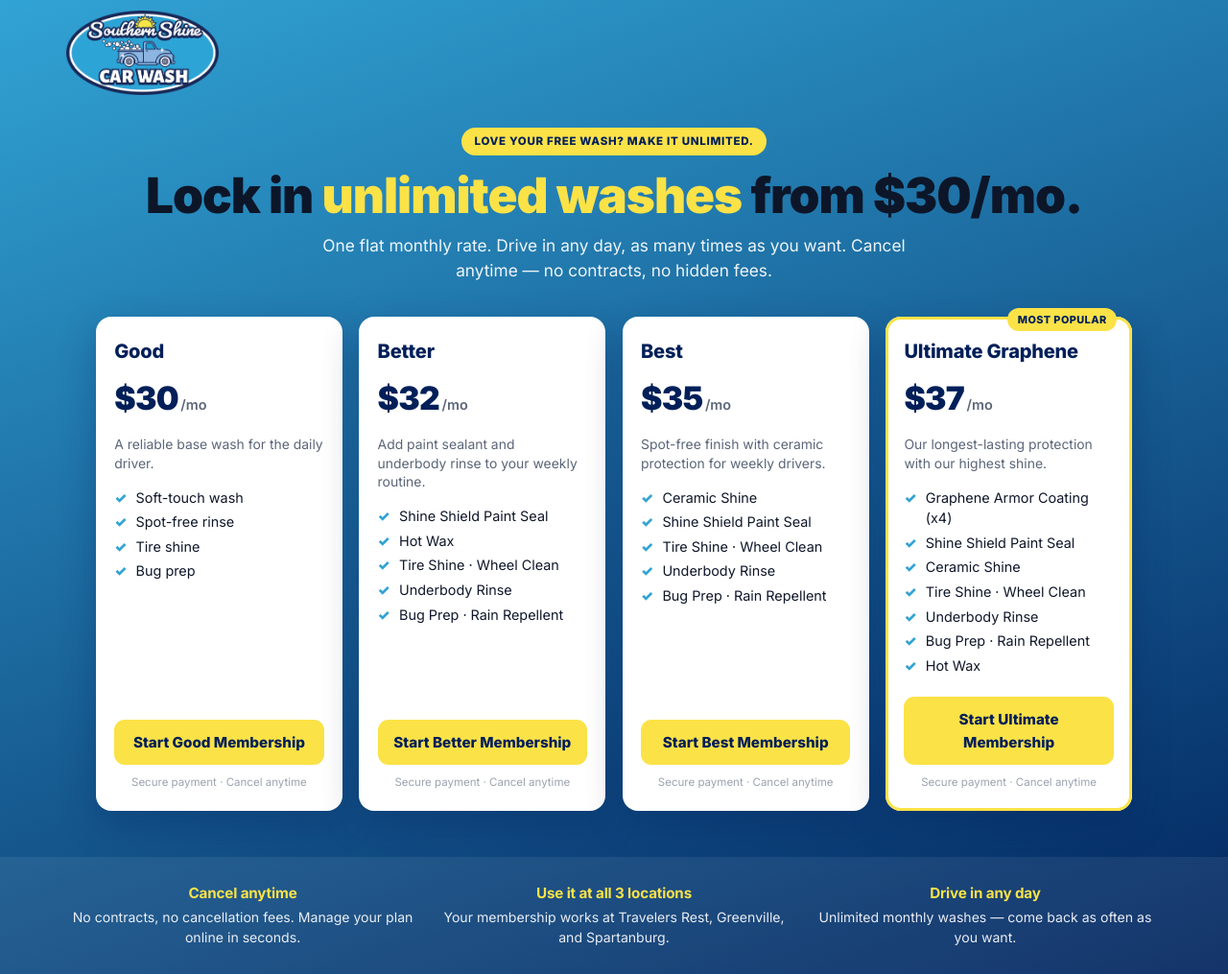
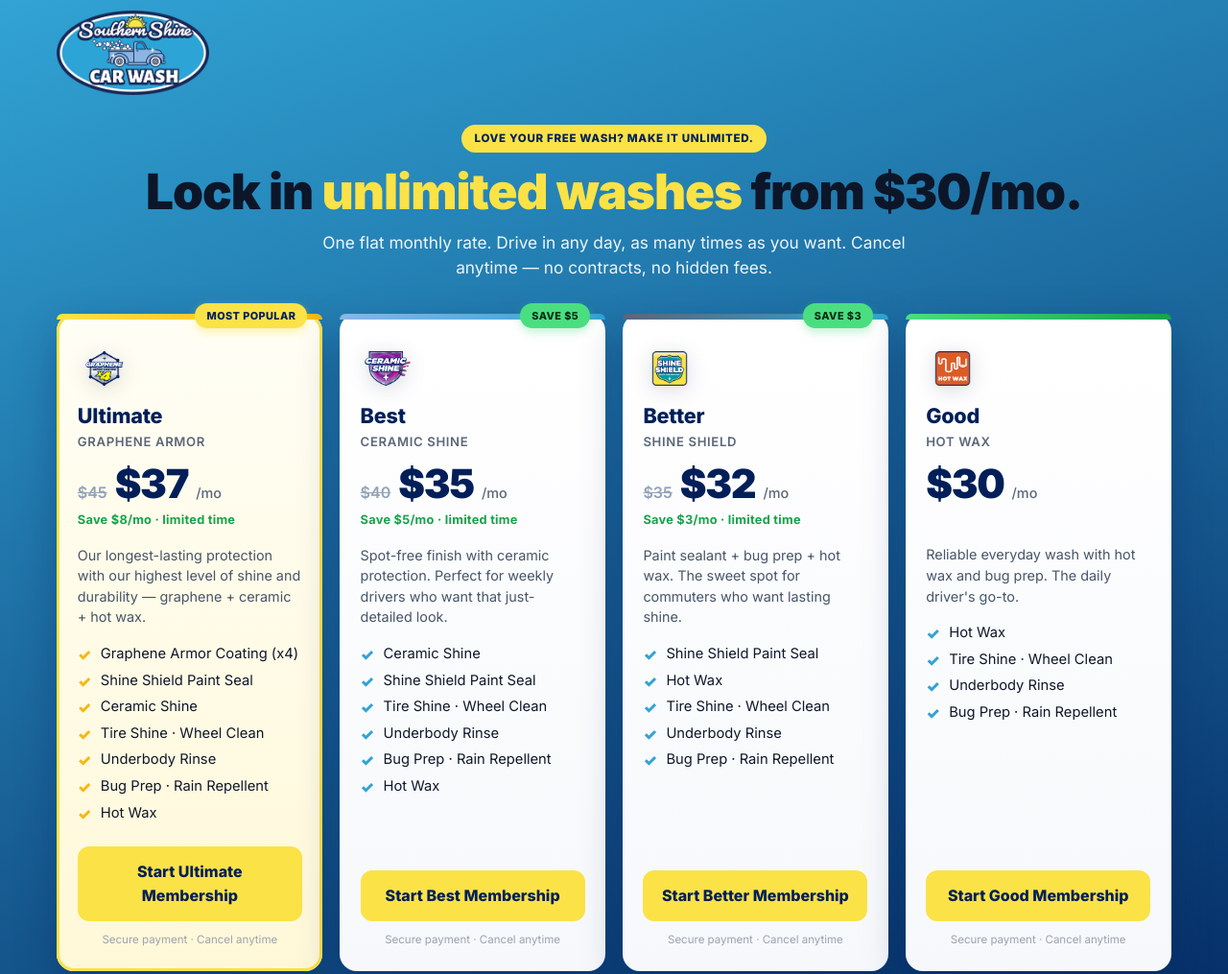
Before and after one commit to carwashqueenai-source/southern-shine-freewash, a plain HTML site: page membership.html in a window 1280 px wide. Shown: the top 1015 px of the page at 96% size. Drawn offline with Linux system fonts and the light colour scheme.

Commit message:
ui(membership): polish cards + reorder Ultimate→cheapest + wire real SKUs
Per user 2026-05-27: cards looked bare, want them visually richer.

Changes:
- Reordered cards so most expensive is LEFT, cheapest is RIGHT:
    BENTON/SPAR: Ultimate $37 → Best $35 → Better $32 → Good $30
    Greenville:  Ultimate $37 → Best $35 → Good $30 → Basic $25
- Added tier icons (graphene / ceramic / shine-shield / hot-wax) to each card
  — copied from the Pollen landing repo's images/ folder.
- Gradient color band at top of each card per tier (yellow=Ultimate,
  blue=Best, navy-gradient=Better, green=Good, gray=Basic).
- "Save $X/mo · limited time" line under price for the discounted tiers.
- Strikethrough "was $XX" next to current price for the -off variants.
- Larger price typography (2.6rem) for visual weight.
- Subtle hover lift + shadow growth on cards.
- "Most Popular" yellow badge on Ultimate (with yellow outline).
- "Save $X" green badge on Best + Better.
- "Greenville" blue badge on Basic (since it's location-restricted).
- Per-card headline subtitle ("Graphene Armor", "Ceramic Shine", etc).
- Richer per-card "who this is for" descriptions.

Wired the real Sonny's SKUs that user provided (backend slugs):
  ultimate-off, best-off, better-off, good, basic
JS click handler now passes data-plan-slug directly to backend
(no transformation) — backend has the matching entries in PLAN_CATALOG
(commit 786f46b on southern-shine repo).

```diff
--- a/membership.html
+++ b/membership.html
@@ -4,14 +4,14 @@
 <meta charset="utf-8" />
 <meta name="viewport" content="width=device-width, initial-scale=1" />
 <title>Lock in Unlimited Washes | Southern Shine Express Car Wash</title>
-<meta name="description" content="Your free wash is on its way. Lock in unlimited washes at our normal monthly rate — Ultimate, Best, Better, or Good. Cancel anytime." />
+<meta name="description" content="Your free wash is on its way. Lock in unlimited washes — Ultimate $37, Best $35, Better $32, or Good $30/mo. Cancel anytime." />
 <meta name="color-scheme" content="light" />
 <link rel="preconnect" href="https://fonts.googleapis.com" />
 <link rel="preconnect" href="https://fonts.gstatic.com" crossorigin />
 <link rel="stylesheet" href="https://fonts.googleapis.com/css2?family=Inter:wght@400;500;600;700;800;900&display=swap" />
 <link rel="stylesheet" href="style.css" />
 
-<!-- Tracking config (same as Free Wash page) -->
+<!-- Tracking config -->
 <script>
 window.SS_TRACKING_CONFIG = {
   ENABLED: true,
@@ -19,8 +19,6 @@
   GOOGLE_ADS_TAG_ID: "AW-18036476522",
 };
 </script>
-
-<!-- Meta Pixel -->
 <script>
 (function(){
   if (!window.SS_TRACKING_CONFIG || !window.SS_TRACKING_CONFIG.ENABLED) return;
@@ -33,13 +31,10 @@
   fbq('track', 'PageView');
 })();
 </script>
-
-<!-- Google gtag -->
 <script>
 (function(){
   if (!window.SS_TRACKING_CONFIG || !window.SS_TRACKING_CONFIG.ENABLED) return;
-  var s = document.createElement('script');
-  s.async = true;
+  var s = document.createElement('script'); s.async = true;
   s.src = 'https://www.googletagmanager.com/gtag/js?id=' + window.SS_TRACKING_CONFIG.GOOGLE_ADS_TAG_ID;
   document.head.appendChild(s);
   window.dataLayer = window.dataLayer || [];
@@ -50,13 +45,11 @@
 </script>
 
 <style>
-/* ── Membership page styling (matches Free Wash brand) ── */
 html, body { margin: 0; padding: 0; }
 body {
   background: linear-gradient(160deg, #31a3d4 0%, #001f59 100%);
   font-family: "Inter", -apple-system, BlinkMacSystemFont, "Segoe UI", Roboto, "Helvetica Neue", Arial, sans-serif;
-  color: #fff;
-  min-height: 100vh;
+  color: #fff; min-height: 100vh;
 }
 
 .site-header {
@@ -69,15 +62,11 @@
 .site-header .brand-logo { height: 88px; width: auto; }
 @media (max-width: 919px) { .site-header .brand-logo { height: 64px; } }
 
-.container { max-width: 1180px; margin: 0 auto; padding: 0 1.2rem; }
+.container { max-width: 1200px; margin: 0 auto; padding: 0 1.2rem; }
 
-.mb-hero {
-  text-align: center;
-  padding: 1.4rem 0 2.2rem;
-}
+.mb-hero { text-align: center; padding: 1.2rem 0 2.2rem; }
 .mb-hero-eyebrow {
-  display: inline-block;
-  background: #fbe247; color: #001f59;
+  display: inline-block; background: #fbe247; color: #001f59;
   padding: .35rem .85rem; border-radius: 999px;
   font-weight: 800; font-size: .72rem; letter-spacing: .06em;
   text-transform: uppercase; margin-bottom: .9rem;
@@ -93,110 +82,155 @@
   opacity: .92; margin: 0 auto; max-width: 640px;
 }
 
-/* Plan grid */
-.mb-plans {
-  padding-bottom: 3rem;
-}
+/* ──────── PLAN CARDS ──────── */
+.mb-plans { padding-bottom: 2.5rem; }
 .mb-plans-grid {
   display: grid;
   grid-template-columns: 1fr;
   gap: 1.1rem;
-  max-width: 1080px;
-  margin: 0 auto;
+  max-width: 1180px; margin: 0 auto;
 }
 @media (min-width: 720px) { .mb-plans-grid { grid-template-columns: repeat(2, 1fr); } }
 @media (min-width: 1024px) { .mb-plans-grid { grid-template-columns: repeat(4, 1fr); } }
 
 .mb-plan {
-  background: #fff; color: #0f172a;
-  border-radius: 16px;
-  padding: 1.5rem 1.2rem 1.3rem;
-  box-shadow: 0 14px 38px rgba(0, 31, 89, 0.32);
+  background: linear-gradient(180deg, #ffffff 0%, #f6f8fb 100%);
+  color: #0f172a;
+  border-radius: 18px;
+  padding: 1.6rem 1.35rem 1.4rem;
+  box-shadow: 0 16px 40px rgba(0, 31, 89, 0.34);
   display: flex; flex-direction: column;
   position: relative;
-  transition: transform .15s, box-shadow .2s;
+  transition: transform .15s ease, box-shadow .2s ease;
+  overflow: visible;
 }
-.mb-plan:hover { transform: translateY(-3px); box-shadow: 0 20px 46px rgba(0, 31, 89, 0.40); }
+.mb-plan:hover { transform: translateY(-4px); box-shadow: 0 24px 52px rgba(0, 31, 89, 0.42); }
+
+/* Top color band per tier */
+.mb-plan::before {
+  content: '';
+  position: absolute;
+  top: 0; left: 0; right: 0;
+  height: 6px; border-radius: 18px 18px 0 0;
+  background: #c7cfdd; /* default — overridden per tier below */
+}
+.mb-plan.tier-ultimate::before { background: linear-gradient(90deg, #fbe247 0%, #f5b813 100%); }
+.mb-plan.tier-best::before     { background: linear-gradient(90deg, #88b6e7 0%, #31a3d4 100%); }
+.mb-plan.tier-better::before   { background: linear-gradient(90deg, #5b6678 0%, #31a3d4 100%); }
+.mb-plan.tier-good::before     { background: linear-gradient(90deg, #4ade80 0%, #16a34a 100%); }
+.mb-plan.tier-basic::before    { background: linear-gradient(90deg, #cbd5e1 0%, #94a3b8 100%); }
+
 .mb-plan.featured {
-  background: #fff;
   outline: 3px solid #fbe247;
   outline-offset: -3px;
+  background: linear-gradient(180deg, #fffef5 0%, #fff8d8 100%);
 }
+
 .mb-plan-badge {
-  position: absolute; top: -.6rem; right: 1rem;
+  position: absolute; top: -.7rem; right: 1rem;
   background: #fbe247; color: #001f59;
-  padding: .25rem .65rem; border-radius: 999px;
+  padding: .3rem .75rem; border-radius: 999px;
   font-size: .68rem; font-weight: 800; letter-spacing: .04em;
   text-transform: uppercase;
+  box-shadow: 0 4px 10px rgba(251, 226, 71, .45);
 }
+.mb-plan-badge.badge-save {
+  background: #4ade80; color: #052e16;
+  box-shadow: 0 4px 10px rgba(74, 222, 128, .35);
+}
+
+.mb-plan .tier-icon {
+  width: 56px; height: 56px;
+  margin: .2rem 0 .6rem;
+  display: flex; align-items: center; justify-content: center;
+}
+.mb-plan .tier-icon img { max-width: 100%; max-height: 100%; }
+
 .mb-plan h3 {
+  margin: 0 0 .15rem;
+  font-size: 1.35rem; color: #001f59; font-weight: 800;
+  letter-spacing: -.01em;
+}
+.mb-plan .headline {
+  font-size: .82rem;
+  color: #5b6678;
+  margin: 0 0 .9rem;
+  font-weight: 600;
+  text-transform: uppercase; letter-spacing: .05em;
+}
+
+.mb-plan .price-row {
+  display: flex; align-items: baseline; gap: .5rem;
   margin: 0 0 .35rem;
-  font-size: 1.25rem; color: #001f59; font-weight: 800;
 }
-.mb-plan .price {
-  margin: .35rem 0 .8rem;
-  font-size: 1.05rem;
+.mb-plan .price-row .was {
+  text-decoration: line-through;
+  color: #94a3b8;
+  font-size: 1rem; font-weight: 600;
 }
-.mb-plan .price .amount {
-  font-size: 2.1rem; font-weight: 900;
-  color: #001f59; letter-spacing: -.02em;
+.mb-plan .price-row .amount {
+  font-size: 2.6rem; font-weight: 900;
+  color: #001f59; letter-spacing: -.03em;
+  line-height: 1;
 }
-.mb-plan .price .per {
-  font-size: .9rem; color: #5b6678; margin-left: .15rem;
+.mb-plan .price-row .per {
+  font-size: .9rem; color: #5b6678; font-weight: 500;
 }
+.mb-plan .save-line {
+  font-size: .8rem; color: #16a34a; font-weight: 700;
+  margin: 0 0 1rem;
+  letter-spacing: .02em;
+}
+.mb-plan .save-line.placeholder { color: transparent; user-select: none; }
+
 .mb-plan .who {
-  font-size: .87rem; color: #5b6678;
-  margin: 0 0 .9rem; line-height: 1.4;
-  min-height: 2.5em;
+  font-size: .9rem; color: #475569;
+  margin: 0 0 1rem; line-height: 1.5;
+  min-height: 2.7em;
 }
+
 .mb-plan ul {
-  list-style: none; padding: 0; margin: 0 0 1.1rem;
-  font-size: .9rem; line-height: 1.5;
+  list-style: none; padding: 0; margin: 0 0 1.2rem;
+  font-size: .92rem; line-height: 1.55;
   flex-grow: 1;
 }
 .mb-plan ul li {
-  padding-left: 1.4rem; position: relative;
-  margin-bottom: .25rem;
+  padding-left: 1.5rem; position: relative;
+  margin-bottom: .3rem; color: #0f172a;
 }
 .mb-plan ul li::before {
   content: '✓'; position: absolute; left: 0; top: 0;
   color: #31a3d4; font-weight: 900;
+  font-size: 1rem;
 }
+.mb-plan.featured ul li::before { color: #f5b813; }
+
 .mb-plan .cta {
   display: block; text-align: center;
   background: #fbe247; color: #001f59;
-  padding: 12px 16px; border-radius: 11px;
-  font-size: .95rem; font-weight: 800;
+  padding: 14px 18px; border-radius: 12px;
+  font-size: 1rem; font-weight: 800;
   text-decoration: none; cursor: pointer;
   border: none; font-family: inherit; width: 100%;
   transition: transform .1s, box-shadow .15s;
 }
 .mb-plan .cta:hover {
   transform: translateY(-1px);
-  box-shadow: 0 6px 14px rgba(251, 226, 71, .35);
+  box-shadow: 0 6px 14px rgba(251, 226, 71, .45);
 }
 .mb-plan .fineprint {
   font-size: .72rem; color: #9ca3af;
-  text-align: center; margin: .6rem 0 0;
+  text-align: center; margin: .7rem 0 0;
 }
 
 .mb-reassure {
   background: rgba(255, 255, 255, .07);
   padding: 1.8rem 0; margin-bottom: 1.5rem;
 }
-.mb-reassure-grid {
-  display: grid; grid-template-columns: 1fr; gap: 1.2rem;
-  text-align: center;
-}
+.mb-reassure-grid { display: grid; grid-template-columns: 1fr; gap: 1.2rem; text-align: center; }
 @media (min-width: 720px) { .mb-reassure-grid { grid-template-columns: repeat(3, 1fr); } }
-.mb-reassure h4 {
-  font-size: .95rem; font-weight: 700; margin: 0 0 .3rem;
-  color: #fbe247;
-}
-.mb-reassure p {
-  font-size: .88rem; line-height: 1.5; margin: 0;
-  opacity: .9;
-}
+.mb-reassure h4 { font-size: .95rem; font-weight: 700; margin: 0 0 .3rem; color: #fbe247; }
+.mb-reassure p { font-size: .88rem; line-height: 1.5; margin: 0; opacity: .9; }
 
 .site-footer {
   background: rgba(0, 0, 0, .15);
@@ -234,76 +268,18 @@
     <div class="container">
       <div class="mb-plans-grid">
 
-        <!-- GOOD -->
-        <article class="mb-plan">
-          <h3>Good</h3>
-          <p class="price"><span class="amount">$30</span><span class="per">/mo</span></p>
-          <p class="who">A reliable base wash for the daily driver.</p>
-          <ul>
-            <li>Soft-touch wash</li>
-            <li>Spot-free rinse</li>
-            <li>Tire shine</li>
-            <li>Bug prep</li>
-          </ul>
-          <!--
-            TODO: replace href="#" with the Sonny's checkout URL for the Good plan
-                  (non-promo / standard pricing $30/mo). Same pattern as the Pollen
-                  page's data-plan-slug buttons.
-          -->
-          <a href="#" class="cta js-start-membership"
-             data-plan-slug="good-standard"
-             data-plan-name="Good"
-             data-plan-price="30"
-             data-sonnys-url="">Start Good Membership</a>
-          <p class="fineprint">Secure payment · Cancel anytime</p>
-        </article>
-
-        <!-- BETTER -->
-        <article class="mb-plan">
-          <h3>Better</h3>
-          <p class="price"><span class="amount">$32</span><span class="per">/mo</span></p>
-          <p class="who">Add paint sealant and underbody rinse to your weekly routine.</p>
-          <ul>
-            <li>Shine Shield Paint Seal</li>
-            <li>Hot Wax</li>
-            <li>Tire Shine · Wheel Clean</li>
-            <li>Underbody Rinse</li>
-            <li>Bug Prep · Rain Repellent</li>
-          </ul>
-          <a href="#" class="cta js-start-membership"
-             data-plan-slug="better-standard"
-             data-plan-name="Better"
-             data-plan-price="32"
-             data-sonnys-url="">Start Better Membership</a>
-          <p class="fineprint">Secure payment · Cancel anytime</p>
-        </article>
-
-        <!-- BEST -->
-        <article class="mb-plan">
-          <h3>Best</h3>
-          <p class="price"><span class="amount">$35</span><span class="per">/mo</span></p>
-          <p class="who">Spot-free finish with ceramic protection for weekly drivers.</p>
-          <ul>
-            <li>Ceramic Shine</li>
-            <li>Shine Shield Paint Seal</li>
-            <li>Tire Shine · Wheel Clean</li>
-            <li>Underbody Rinse</li>
-            <li>Bug Prep · Rain Repellent</li>
-          </ul>
-          <a href="#" class="cta js-start-membership"
-             data-plan-slug="best-standard"
-             data-plan-name="Best"
-             data-plan-price="35"
-             data-sonnys-url="">Start Best Membership</a>
-          <p class="fineprint">Secure payment · Cancel anytime</p>
-        </article>
-
-        <!-- ULTIMATE (featured) -->
-        <article class="mb-plan featured">
+        <!-- ───────── ULTIMATE — most expensive on LEFT ───────── -->
+        <article class="mb-plan featured tier-ultimate">
           <span class="mb-plan-badge">Most Popular</span>
-          <h3>Ultimate Graphene</h3>
-          <p class="price"><span class="amount">$37</span><span class="per">/mo</span></p>
-          <p class="who">Our longest-lasting protection with our highest shine.</p>
+          <div class="tier-icon"><img src="images/graphene-icon.png" alt="Graphene Armor Coating" /></div>
+          <h3>Ultimate</h3>
+          <p class="headline">Graphene Armor</p>
+          <p class="price-row">
+            <span class="was">$45</span>
+            <span class="amount">$37</span><span class="per">/mo</span>
+          </p>
+          <p class="save-line">Save $8/mo · limited time</p>
+          <p class="who">Our longest-lasting protection with our highest level of shine and durability — graphene + ceramic + hot wax.</p>
           <ul>
             <li>Graphene Armor Coating (x4)</li>
             <li>Shine Shield Paint Seal</li>
@@ -314,10 +290,77 @@
             <li>Hot Wax</li>
           </ul>
           <a href="#" class="cta js-start-membership"
-             data-plan-slug="ultimate-standard"
-             data-plan-name="Ultimate Graphene"
-             data-plan-price="37"
-             data-sonnys-url="">Start Ultimate Membership</a>
+             data-plan-slug="ultimate-off" data-plan-name="Ultimate Plan" data-plan-price="37">Start Ultimate Membership</a>
+          <p class="fineprint">Secure payment · Cancel anytime</p>
+        </article>
+
+        <!-- ───────── BEST ───────── -->
+        <article class="mb-plan tier-best">
+          <span class="mb-plan-badge badge-save">Save $5</span>
+          <div class="tier-icon"><img src="images/ceramic-icon.png" alt="Ceramic Shine" /></div>
+          <h3>Best</h3>
+          <p class="headline">Ceramic Shine</p>
+          <p class="price-row">
+            <span class="was">$40</span>
+            <span class="amount">$35</span><span class="per">/mo</span>
+          </p>
+          <p class="save-line">Save $5/mo · limited time</p>
+          <p class="who">Spot-free finish with ceramic protection. Perfect for weekly drivers who want that just-detailed look.</p>
+          <ul>
+            <li>Ceramic Shine</li>
+            <li>Shine Shield Paint Seal</li>
+            <li>Tire Shine · Wheel Clean</li>
+            <li>Underbody Rinse</li>
+            <li>Bug Prep · Rain Repellent</li>
+            <li>Hot Wax</li>
+          </ul>
+          <a href="#" class="cta js-start-membership"
+             data-plan-slug="best-off" data-plan-name="Best Plan" data-plan-price="35">Start Best Membership</a>
+          <p class="fineprint">Secure payment · Cancel anytime</p>
+        </article>
+
+        <!-- ───────── BETTER ───────── -->
+        <article class="mb-plan tier-better">
+          <span class="mb-plan-badge badge-save">Save $3</span>
+          <div class="tier-icon"><img src="images/shine-shield-icon.png" alt="Shine Shield Paint Seal" /></div>
+          <h3>Better</h3>
+          <p class="headline">Shine Shield</p>
+          <p class="price-row">
+            <span class="was">$35</span>
+            <span class="amount">$32</span><span class="per">/mo</span>
+          </p>
+          <p class="save-line">Save $3/mo · limited time</p>
+          <p class="who">Paint sealant + bug prep + hot wax. The sweet spot for commuters who want lasting shine.</p>
+          <ul>
+            <li>Shine Shield Paint Seal</li>
+            <li>Hot Wax</li>
+            <li>Tire Shine · Wheel Clean</li>
+            <li>Underbody Rinse</li>
+            <li>Bug Prep · Rain Repellent</li>
+          </ul>
+          <a href="#" class="cta js-start-membership"
+             data-plan-slug="better-off" data-plan-name="Better Plan" data-plan-price="32">Start Better Membership</a>
+          <p class="fineprint">Secure payment · Cancel anytime</p>
+        </article>
+
+        <!-- ───────── GOOD — cheapest on RIGHT ───────── -->
+        <article class="mb-plan tier-good">
+          <div class="tier-icon"><img src="images/hot-wax-icon.png" alt="Hot Wax" /></div>
+          <h3>Good</h3>
+          <p class="headline">Hot Wax</p>
+          <p class="price-row">
+            <span class="amount">$30</span><span class="per">/mo</span>
+          </p>
+          <p class="save-line placeholder">_</p>
+          <p class="who">Reliable everyday wash with hot wax and bug prep. The daily driver's go-to.</p>
+          <ul>
+            <li>Hot Wax</li>
+            <li>Tire Shine · Wheel Clean</li>
+            <li>Underbody Rinse</li>
+            <li>Bug Prep · Rain Repellent</li>
+          </ul>
+          <a href="#" class="cta js-start-membership"
+             data-plan-slug="good" data-plan-name="Good Plan" data-plan-price="30">Start Good Membership</a>
           <p class="fineprint">Secure payment · Cancel anytime</p>
         </article>
 
@@ -354,19 +397,6 @@
 </footer>
 
 <script>
-// Mirror the Pollen page's auto-submit-to-Sonny's pattern:
-//   1. Click a plan card → POST to OUR /api/membership/signup with plate/loc/plan
-//   2. Backend creates the lead row AND calls Sonny's eCommerce API to get a
-//      pendingOrderToken for that plan
-//   3. Backend returns { cart_post: { url, method, fields } }
-//   4. We auto-submit a hidden form to that URL — Sonny's checkout opens with
-//      the cart pre-filled (plan + plate + customer info already attached).
-//
-// This eliminates manual checkout steps. Customer goes from "tap Start" →
-// straight to Sonny's payment form.
-//
-// Plate + location come from the freewash URL params (?plate=…&loc=…)
-// passed through by the Free Wash thank-you state.
 const API_BASE = "https://southern-shine-crm.onrender.com";
 const SIGNUP_ENDPOINT = API_BASE + "/api/membership/signup";
 
@@ -383,11 +413,11 @@
 document.querySelectorAll('.js-start-membership').forEach(el => {
   el.addEventListener('click', async function(ev) {
     ev.preventDefault();
-    const planSlug = this.getAttribute('data-plan-slug') || '';
+    // data-plan-slug is the exact backend slug (no transformation needed)
+    const backendSlug = this.getAttribute('data-plan-slug') || '';
     const planName = this.getAttribute('data-plan-name') || 'this plan';
     const planPrice = parseFloat(this.getAttribute('data-plan-price') || '0');
 
-    // Track conversion intent regardless of where we route next.
     if (window.fbq) {
       try { fbq('track', 'InitiateCheckout', { content_name: planName, value: planPrice, currency: 'USD' }); } catch (_) {}
     }
@@ -398,11 +428,6 @@
     const originalLabel = this.textContent;
     this.textContent = 'Opening Sonny’s checkout…';
     this.style.pointerEvents = 'none';
-
-    // Map our local slug ('good-standard' etc) → existing backend slug.
-    // Backend slugs: ultimate / best / better / good. Strip the '-standard'
-    // suffix so we hit the right entry in PLAN_CATALOG.
-    let backendSlug = planSlug.replace(/-standard.*$/, '');
 
     try {
       const res = await fetch(SIGNUP_ENDPOINT, {
@@ -423,7 +448,6 @@
         this.style.pointerEvents = '';
         return;
       }
-      // Auto-submit a hidden POST form to Sonny's storefront /cart/add.
       const cp = data.cart_post;
       const f = document.createElement('form');
       f.method = cp.method || 'POST';
```
Also changed, not shown: membership-greenville.html (+194 -132 lines), images/ceramic-icon.png (added), images/hot-wax-icon.png (added), images/shine-shield-icon.png (added).
